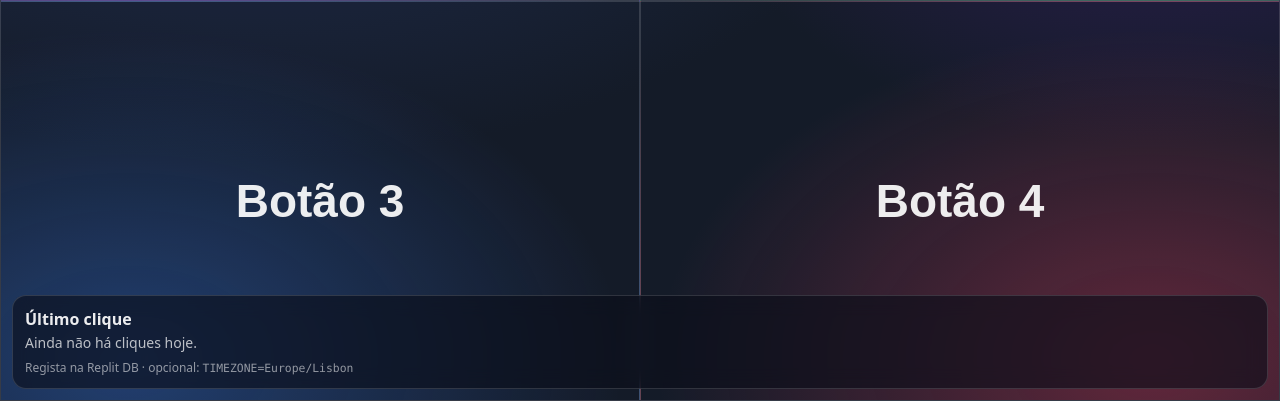
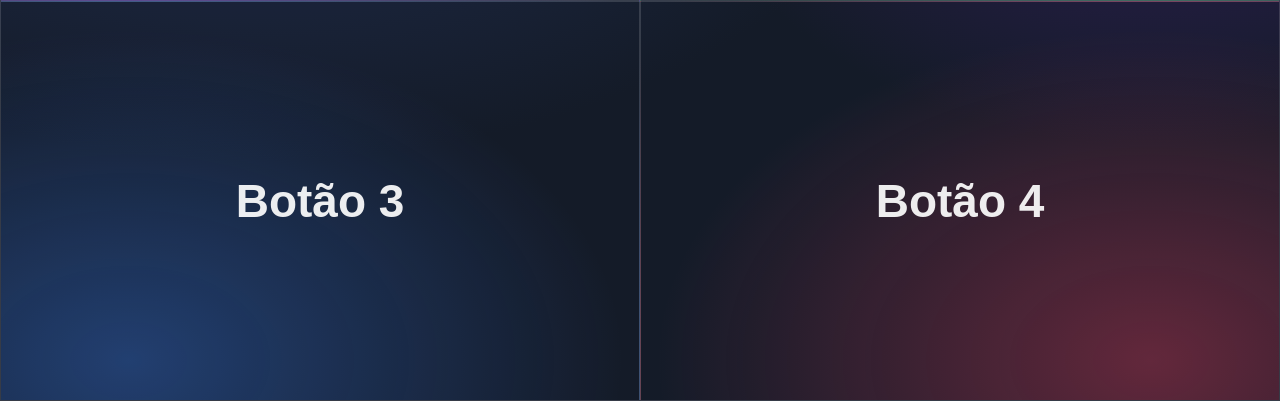
Before and after one commit to AngreeCloud/ClickCounter, a Flask app: page / in a window 1280 px wide. Shown: the part 399-800 px from the top of the page. Run offline with Flask 3, Linux system fonts and the light colour scheme; data that the repository does not hold is empty.

Commit message:
Refactor button data attributes and enhance notification permission handling

```diff
--- a/static/app.js
+++ b/static/app.js
@@ -12,56 +12,60 @@ async function fetchJson(url, options) {
   return data;
 }
 
-function formatClick(click) {
-  return `#${click.seq} · ${click.button} · ${click.date} · ${click.time}`;
+async function ensureNotificationPermission() {
+  if (!("Notification" in window)) return "unsupported";
+  if (Notification.permission === "granted") return "granted";
+  if (Notification.permission === "denied") return "denied";
+
+  try {
+    const permission = await Notification.requestPermission();
+    return permission;
+  } catch {
+    return "denied";
+  }
 }
 
-function renderLastClick(lastClick) {
-  const el = document.getElementById("lastClickText");
-  if (!el) return;
+function notifyClick(record) {
+  if (!("Notification" in window)) return;
+  if (Notification.permission !== "granted") return;
 
-  if (!lastClick) {
-    el.textContent = "Ainda não há cliques hoje.";
-    return;
-  }
-
-  el.textContent = formatClick(lastClick);
-}
-
-async function loadLastClick() {
-  const status = await fetchJson("/api/status");
-  renderLastClick(status.lastClick);
+  const title = `Clique registado (Botão ${record.button_id})`;
+  const body = `Seq: ${record.seq}\nData: ${record.date}\nHora: ${record.time}`;
+  new Notification(title, { body });
 }
 
 function setButtonsDisabled(disabled) {
-  document.querySelectorAll("button[data-button]").forEach((btn) => {
+  document.querySelectorAll("button[data-button-id]").forEach((btn) => {
     btn.disabled = disabled;
   });
 }
 
-async function handleClick(buttonName) {
+async function handleClick(buttonId) {
   setButtonsDisabled(true);
   try {
     const record = await fetchJson("/api/click", {
       method: "POST",
-      body: JSON.stringify({ button: buttonName }),
+      body: JSON.stringify({ button_id: buttonId }),
     });
 
-    // Mostra imediatamente o resultado devolvido pelo backend
-    renderLastClick(record);
+    notifyClick(record);
   } finally {
     setButtonsDisabled(false);
   }
 }
 
 function wireUi() {
-  document.querySelectorAll("button[data-button]").forEach((btn) => {
+  document.querySelectorAll("button[data-button-id]").forEach((btn) => {
     btn.addEventListener("click", async () => {
-      const name = btn.getAttribute("data-button");
-      if (!name) return;
+      const idRaw = btn.getAttribute("data-button-id");
+      const buttonId = Number(idRaw);
+      if (!Number.isInteger(buttonId) || buttonId < 1) return;
+
+      // Pedir permissão no contexto de uma ação do utilizador.
+      await ensureNotificationPermission();
 
       try {
-        await handleClick(name);
+        await handleClick(buttonId);
       } catch (err) {
         alert(err.message || "Erro ao registar clique.");
       }
@@ -71,9 +75,4 @@ function wireUi() {
 
 (async function init() {
   wireUi();
-  try {
-    await loadLastClick();
-  } catch (err) {
-    console.error(err);
-  }
 })();
--- a/static/styles.css
+++ b/static/styles.css
@@ -70,45 +70,9 @@ body {
     rgba(255, 255, 255, 0.04);
 }
 
-.overlay {
-  position: fixed;
-  left: 12px;
-  right: 12px;
-  bottom: 12px;
-  border: 1px solid var(--border);
-  background: rgba(10, 14, 25, 0.62);
-  border-radius: 14px;
-  padding: 12px 12px;
-  backdrop-filter: blur(10px);
-}
-
-.overlayTitle {
-  font-weight: 800;
-  margin-bottom: 4px;
-}
-
-.overlayText {
-  color: var(--muted);
-  line-height: 1.35;
-  font-size: 14px;
-}
-
-.overlayHint {
-  margin-top: 6px;
-  color: rgba(255, 255, 255, 0.55);
-  font-size: 12px;
-}
 
 .mono {
   font-family: ui-monospace, SFMono-Regular, Menlo, Monaco, Consolas,
     "Liberation Mono", "Courier New", monospace;
   font-size: 0.95em;
 }
-
-@media (max-width: 520px) {
-  .overlay {
-    left: 10px;
-    right: 10px;
-    bottom: 10px;
-  }
-}
--- a/templates/index.html
+++ b/templates/index.html
@@ -8,18 +8,10 @@
   </head>
   <body>
     <div class="grid" aria-label="Botões">
-      <button class="btn btn1" data-button="Botão 1">Botão 1</button>
-      <button class="btn btn2" data-button="Botão 2">Botão 2</button>
-      <button class="btn btn3" data-button="Botão 3">Botão 3</button>
-      <button class="btn btn4" data-button="Botão 4">Botão 4</button>
-    </div>
-
-    <div class="overlay" aria-live="polite">
-      <div class="overlayTitle">Último clique</div>
-      <div id="lastClickText" class="overlayText">—</div>
-      <div class="overlayHint">
-        Regista na Replit DB · opcional: <span class="mono">TIMEZONE=Europe/Lisbon</span>
-      </div>
+      <button class="btn btn1" data-button-id="1" type="button">Botão 1</button>
+      <button class="btn btn2" data-button-id="2" type="button">Botão 2</button>
+      <button class="btn btn3" data-button-id="3" type="button">Botão 3</button>
+      <button class="btn btn4" data-button-id="4" type="button">Botão 4</button>
     </div>
 
     <script src="/static/app.js"></script>
```
